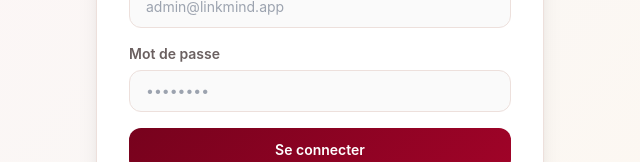
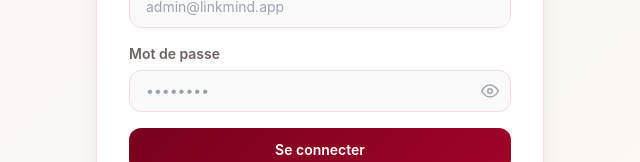
Before and after one commit to Solangeilinga/linkmind_admin_frontend, a Next.js app: page /login in a window 1280 px wide. Shown: the part 378-540 px from the top of the page, without its empty margins (320-960 px from the left). Built offline with nearby package versions, Linux system fonts and the light colour scheme; no server answers.

Commit message:
mail au pro

```diff
--- a/src/app/bookings/page.tsx
+++ b/src/app/bookings/page.tsx
@@ -31,7 +31,7 @@ interface Booking {
   completedAt?: string;
 }
 interface Stats { pending: number; confirmed: number; cancelled: number; completed: number; total: number; }
-type StatusFilter = "all" | "pending" | "confirmed" | "cancelled" | "completed";
+type StatusFilter = "all" | "pending" | "confirmed" | "cancelled" | "completed" | "no_show";
 
 // ─── Helpers ──────────────────────────────────────────────────────────────────
 function fmtDate(iso: string) {
@@ -136,6 +136,7 @@ export default function BookingsPage() {
     { key: "confirmed", label: "Confirmées" },
     { key: "completed", label: "Terminées" },
     { key: "cancelled", label: "Annulées" },
+    { key: "no_show",   label: "Non présentés" },
     { key: "all",       label: "Toutes" },
   ];
 
--- a/src/app/login/page.tsx
+++ b/src/app/login/page.tsx
@@ -9,6 +9,7 @@ export default function LoginPage() {
   const [form, setForm]       = useState({ email: "", password: "" });
   const [error, setError]     = useState("");
   const [loading, setLoading] = useState(false);
+  const [showPwd, setShowPwd]   = useState(false);
 
   useEffect(() => { if (isAuthenticated()) router.replace("/dashboard"); }, [router]);
 
@@ -78,15 +79,38 @@ export default function LoginPage() {
               <label className="block text-sm font-semibold mb-1.5" style={{ color: "#6B6060" }}>
                 Mot de passe
               </label>
+              <div className="relative">
                 <input
-                type="password" required value={form.password}
+                  type={showPwd ? "text" : "password"} required value={form.password}
                   onChange={e => setForm(f => ({ ...f, password: e.target.value }))}
                   placeholder="••••••••" disabled={loading}
-                className="w-full px-4 py-2.5 rounded-xl text-sm transition outline-none"
+                  className="w-full px-4 py-2.5 pr-11 rounded-xl text-sm transition outline-none"
                   style={{ border: "1px solid #EDE0DC", background: "#FAFAFA" }}
                   onFocus={e => e.target.style.boxShadow = "0 0 0 3px rgba(119,2,29,0.15)"}
                   onBlur={e => e.target.style.boxShadow = "none"}
                 />
+                <button
+                  type="button"
+                  onClick={() => setShowPwd(v => !v)}
+                  tabIndex={-1}
+                  aria-label={showPwd ? "Masquer" : "Afficher"}
+                  className="absolute right-3 top-1/2 -translate-y-1/2 text-gray-400 hover:text-gray-600 transition">
+                  {showPwd ? (
+                    <svg xmlns="http://www.w3.org/2000/svg" width="18" height="18" viewBox="0 0 24 24" fill="none"
+                      stroke="currentColor" strokeWidth="2" strokeLinecap="round" strokeLinejoin="round">
+                      <path d="M17.94 17.94A10.07 10.07 0 0 1 12 20c-7 0-11-8-11-8a18.45 18.45 0 0 1 5.06-5.94"/>
+                      <path d="M9.9 4.24A9.12 9.12 0 0 1 12 4c7 0 11 8 11 8a18.5 18.5 0 0 1-2.16 3.19"/>
+                      <line x1="1" y1="1" x2="23" y2="23"/>
+                    </svg>
+                  ) : (
+                    <svg xmlns="http://www.w3.org/2000/svg" width="18" height="18" viewBox="0 0 24 24" fill="none"
+                      stroke="currentColor" strokeWidth="2" strokeLinecap="round" strokeLinejoin="round">
+                      <path d="M1 12s4-8 11-8 11 8 11 8-4 8-11 8-11-8-11-8z"/>
+                      <circle cx="12" cy="12" r="3"/>
+                    </svg>
+                  )}
+                </button>
+              </div>
             </div>
             <button
               type="submit" disabled={loading}
```
Lines whose indentation alone changed are shown as unchanged.
